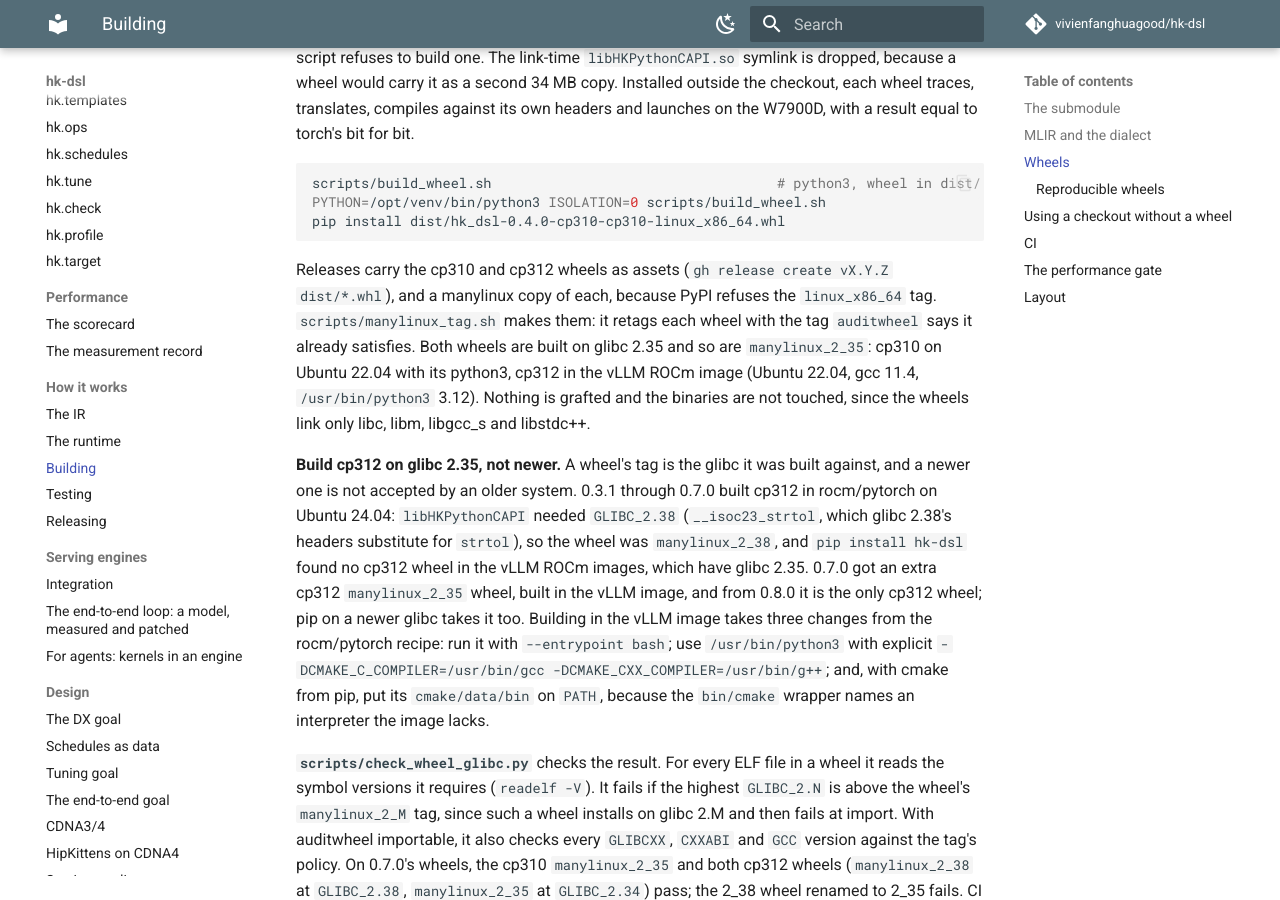
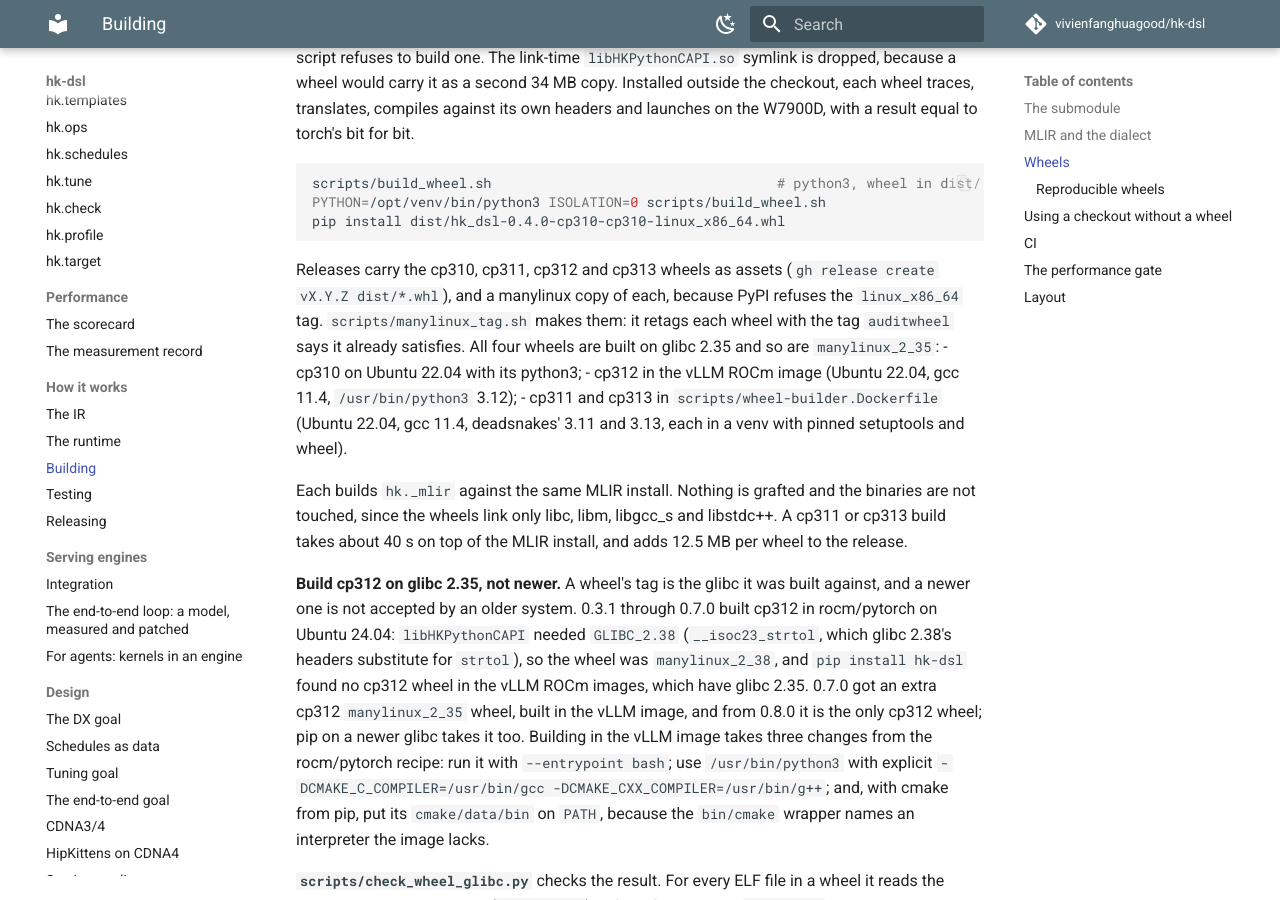
Before and after one commit to vivienfanghuagood/hk-dsl, an MkDocs documentation site: the page built from docs/building.md, in a window 1280 px wide and 900 px high, scrolled down 1748 px. Built offline with MkDocs 1.6.1 and Material for MkDocs 9.7.7, drawn with Linux system fonts in a browser that asks for light colours; comment, search, counter and statistics services are not loaded.

Commit message:
docs/building: the cp311 and cp313 wheels, where they are built
Co-Authored-By: Claude <noreply@anthropic.com>

````diff
--- a/docs/building.md
+++ b/docs/building.md
@@ -83,15 +83,19 @@ PYTHON=/opt/venv/bin/python3 ISOLATION=0 scripts/build_wheel.sh
 pip install dist/hk_dsl-0.4.0-cp310-cp310-linux_x86_64.whl
 ```
 
-Releases carry the cp310 and cp312 wheels as assets
+Releases carry the cp310, cp311, cp312 and cp313 wheels as assets
 (`gh release create vX.Y.Z dist/*.whl`), and a manylinux copy of each, because
 PyPI refuses the `linux_x86_64` tag. `scripts/manylinux_tag.sh` makes them: it
-retags each wheel with the tag `auditwheel` says it already satisfies. Both
-wheels are built on glibc 2.35 and so are `manylinux_2_35`: cp310 on Ubuntu
-22.04 with its python3, cp312 in the vLLM ROCm image (Ubuntu 22.04, gcc 11.4,
-`/usr/bin/python3` 3.12). Nothing is grafted and the
-binaries are not touched, since the wheels link only libc, libm, libgcc_s and
-libstdc++.
+retags each wheel with the tag `auditwheel` says it already satisfies. All four
+wheels are built on glibc 2.35 and so are `manylinux_2_35`:
+- cp310 on Ubuntu 22.04 with its python3;
+- cp312 in the vLLM ROCm image (Ubuntu 22.04, gcc 11.4, `/usr/bin/python3` 3.12);
+- cp311 and cp313 in `scripts/wheel-builder.Dockerfile` (Ubuntu 22.04, gcc 11.4, deadsnakes'
+  3.11 and 3.13, each in a venv with pinned setuptools and wheel).
+
+Each builds `hk._mlir` against the same MLIR install. Nothing is grafted and the binaries are not
+touched, since the wheels link only libc, libm, libgcc_s and libstdc++. A cp311 or cp313 build takes
+about 40 s on top of the MLIR install, and adds 12.5 MB per wheel to the release.
 
 **Build cp312 on glibc 2.35, not newer.** A wheel's tag is the glibc it was
 built against, and a newer one is not accepted by an older system. 0.3.1
````
